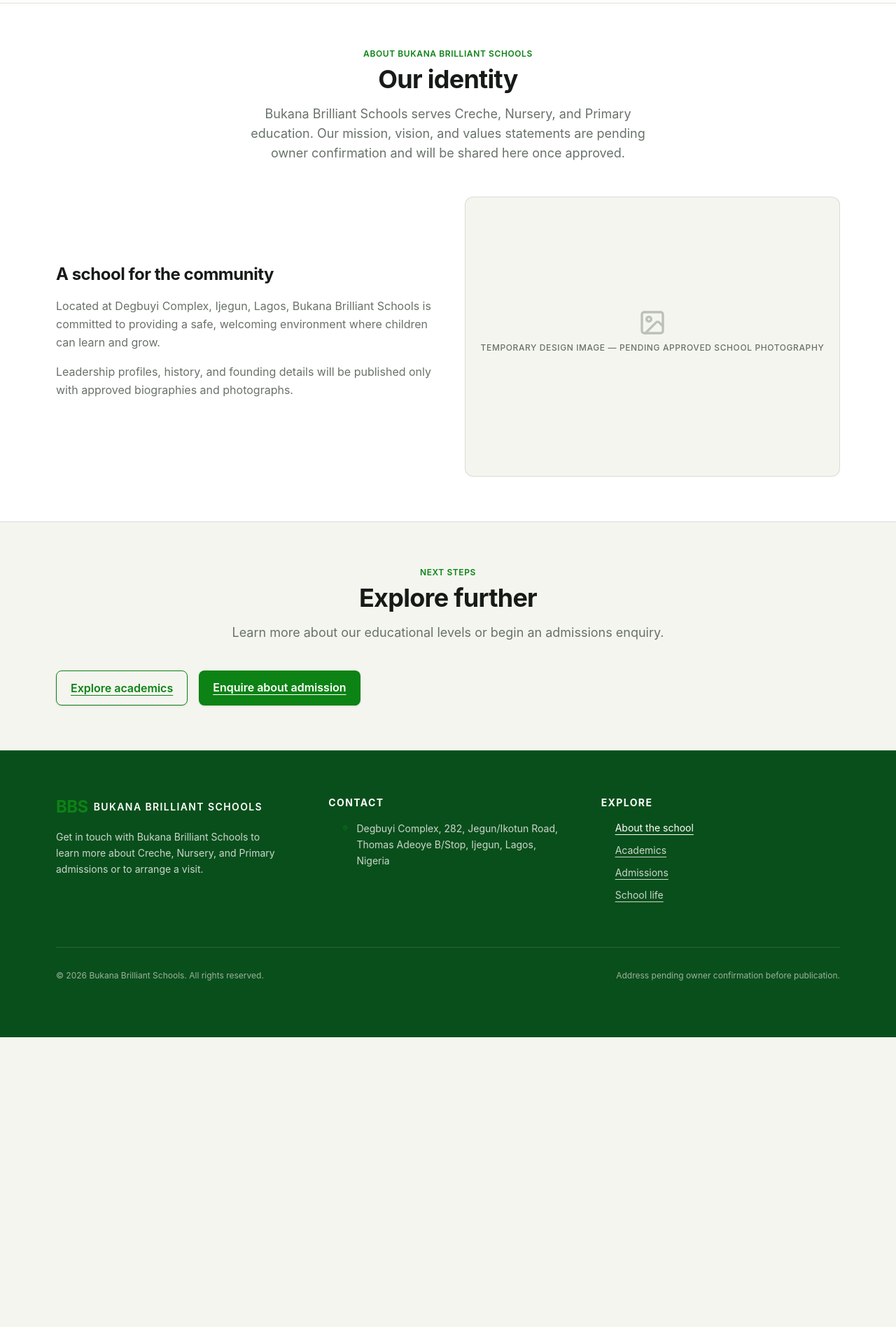
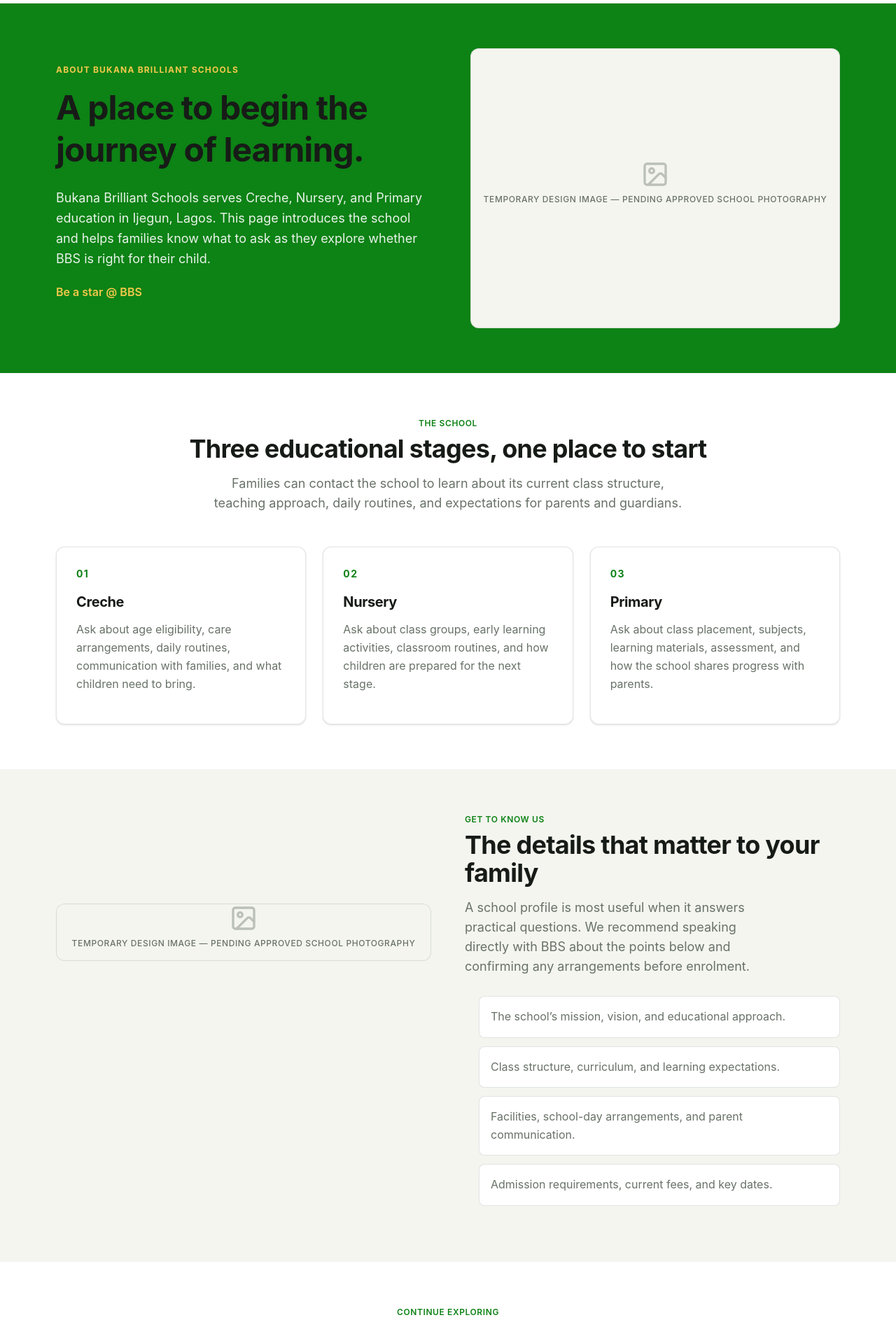
Before and after one commit to blinkzdlfx-cell/bukana-brilliant-schools, a React (Vite) app: page /about in a window 1280 px wide. Shown: the part 60-1956 px from the top of the page at 70% size. Before the commit the page ends 1542 px from the top, so only its background shows below. Built offline with nearby package versions, Linux system fonts and the light colour scheme.

Commit message:
Expand AboutPage.jsx for production-ready school content

```diff
--- a/src/pages/AboutPage.jsx
+++ b/src/pages/AboutPage.jsx
@@ -2,57 +2,70 @@ import { Button } from '@/components/ui/button.jsx';
 import { SectionHeading } from '@/components/ui/section-heading.jsx';
 import { Card, CardBody } from '@/components/ui/card.jsx';
 import { TemporaryImage } from '@/components/ui/temporary-image.jsx';
-import { academicsCta, admissionsCta } from '@/data/school.js';
+import { academicsCta, admissionsCta, contactCta } from '@/data/school.js';
 
 export function AboutPage() {
   return (
     <>
-      <section className="bg-surface-white section-pad">
-        <div className="container-wide">
-          <SectionHeading
-            eyebrow="About Bukana Brilliant Schools"
-            title="Our identity"
-            description="Bukana Brilliant Schools serves Creche, Nursery, and Primary education. Our mission, vision, and values statements are pending owner confirmation and will be shared here once approved."
-          />
-          <div className="mt-12 grid lg:grid-cols-2 gap-12 items-center">
-            <div>
-              <h3 className="text-2xl font-bold text-ink-deep mb-4">A school for the community</h3>
-              <p className="text-ink-muted mb-4 leading-relaxed">
-                Located at Degbuyi Complex, Ijegun, Lagos, Bukana Brilliant Schools is
-                committed to providing a safe, welcoming environment where children can
-                learn and grow.
-              </p>
-              <p className="text-ink-muted leading-relaxed">
-                Leadership profiles, history, and founding details will be published
-                only with approved biographies and photographs.
-              </p>
-            </div>
-            <div className="relative h-[400px] w-full">
-              <TemporaryImage
-                alt="School environment at Bukana Brilliant Schools"
-                category="about"
-                width="100%"
-                height="100%"
-                className="absolute inset-0 w-full h-full"
-              />
-            </div>
+      <section className="bg-brand section-pad text-surface-white">
+        <div className="container-wide grid items-center gap-10 lg:grid-cols-2 lg:gap-16">
+          <div>
+            <p className="mb-4 text-xs font-bold uppercase tracking-widest text-accent">About Bukana Brilliant Schools</p>
+            <h1 className="mb-6 text-4xl font-bold leading-tight text-balance md:text-5xl">A place to begin the journey of learning.</h1>
+            <p className="max-w-2xl text-lg leading-relaxed text-[#e8f3e9]">Bukana Brilliant Schools serves Creche, Nursery, and Primary education in Ijegun, Lagos. This page introduces the school and helps families know what to ask as they explore whether BBS is right for their child.</p>
+            <p className="mt-5 font-semibold text-accent">Be a star @ BBS</p>
+          </div>
+          <div className="relative h-[320px] md:h-[400px]">
+            <TemporaryImage alt="Approved school photograph to be supplied by Bukana Brilliant Schools" category="about" width="100%" height="100%" />
           </div>
         </div>
       </section>
-      <section className="bg-surface-warm section-pad border-t border-border-soft">
+
+      <section className="bg-surface-white section-pad">
         <div className="container-wide">
-          <SectionHeading
-            eyebrow="Next steps"
-            title="Explore further"
-            description="Learn more about our educational levels or begin an admissions enquiry."
-          />
-          <div className="mt-10 flex flex-col sm:flex-row gap-4">
-            <Button variant="outline" href={academicsCta.href} className="w-full sm:w-auto">
-              Explore academics
-            </Button>
-            <Button variant="primary" href={admissionsCta.href} className="w-full sm:w-auto">
-              Enquire about admission
-            </Button>
+          <SectionHeading eyebrow="The school" title="Three educational stages, one place to start" description="Families can contact the school to learn about its current class structure, teaching approach, daily routines, and expectations for parents and guardians." />
+          <div className="mt-12 grid gap-6 md:grid-cols-3">
+            {[
+              { number: '01', title: 'Creche', text: 'Ask about age eligibility, care arrangements, daily routines, communication with families, and what children need to bring.' },
+              { number: '02', title: 'Nursery', text: 'Ask about class groups, early learning activities, classroom routines, and how children are prepared for the next stage.' },
+              { number: '03', title: 'Primary', text: 'Ask about class placement, subjects, learning materials, assessment, and how the school shares progress with parents.' },
+            ].map((item) => (
+              <Card key={item.number} className="h-full">
+                <CardBody className="p-7">
+                  <p className="mb-4 text-sm font-bold tracking-widest text-brand">{item.number}</p>
+                  <h2 className="mb-3 text-xl font-bold text-ink-deep">{item.title}</h2>
+                  <p className="leading-relaxed text-ink-muted">{item.text}</p>
+                </CardBody>
+              </Card>
+            ))}
+          </div>
+        </div>
+      </section>
+
+      <section className="bg-surface-warm section-pad">
+        <div className="container-wide grid items-center gap-12 lg:grid-cols-2">
+          <div className="relative min-h-[320px] overflow-hidden rounded-card">
+            <TemporaryImage alt="Approved photograph of the school environment to be supplied" category="environment" width="100%" height="100%" />
+          </div>
+          <div>
+            <SectionHeading eyebrow="Get to know us" title="The details that matter to your family" description="A school profile is most useful when it answers practical questions. We recommend speaking directly with BBS about the points below and confirming any arrangements before enrolment." className="mx-0 text-left" />
+            <ul className="mt-7 space-y-3 text-ink-muted">
+              <li className="rounded-lg border border-border-soft bg-surface-white p-4">The school’s mission, vision, and educational approach.</li>
+              <li className="rounded-lg border border-border-soft bg-surface-white p-4">Class structure, curriculum, and learning expectations.</li>
+              <li className="rounded-lg border border-border-soft bg-surface-white p-4">Facilities, school-day arrangements, and parent communication.</li>
+              <li className="rounded-lg border border-border-soft bg-surface-white p-4">Admission requirements, current fees, and key dates.</li>
+            </ul>
+          </div>
+        </div>
+      </section>
+
+      <section className="bg-surface-white section-pad">
+        <div className="container-wide">
+          <SectionHeading eyebrow="Continue exploring" title="Choose your next step" description="Explore the learning levels, review the admissions enquiry information, or contact the school directly." />
+          <div className="mt-10 flex flex-col justify-center gap-4 sm:flex-row">
+            <Button variant="outline" href={academicsCta.href}>Explore academics</Button>
+            <Button variant="primary" href={admissionsCta.href}>Admissions enquiries</Button>
+            <Button variant="secondary" href={contactCta.href}>Contact the school</Button>
           </div>
         </div>
       </section>
```
